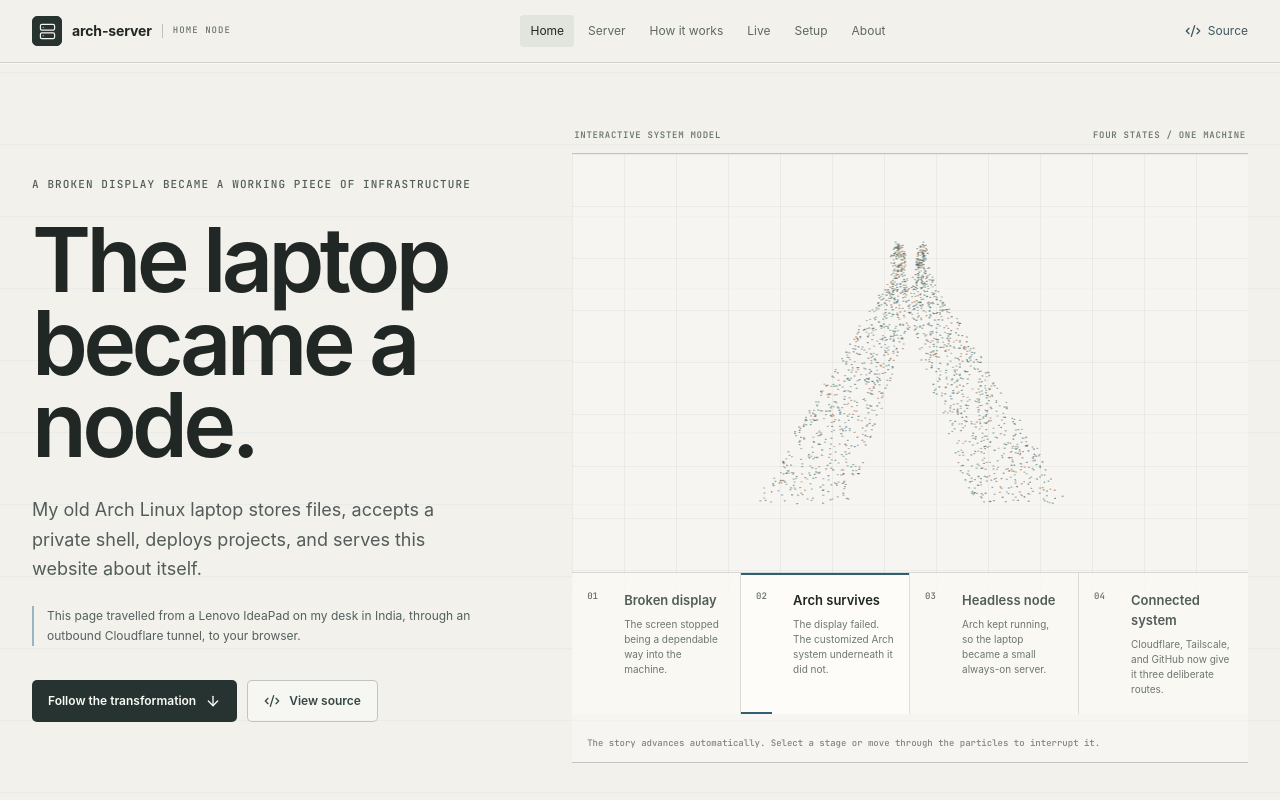
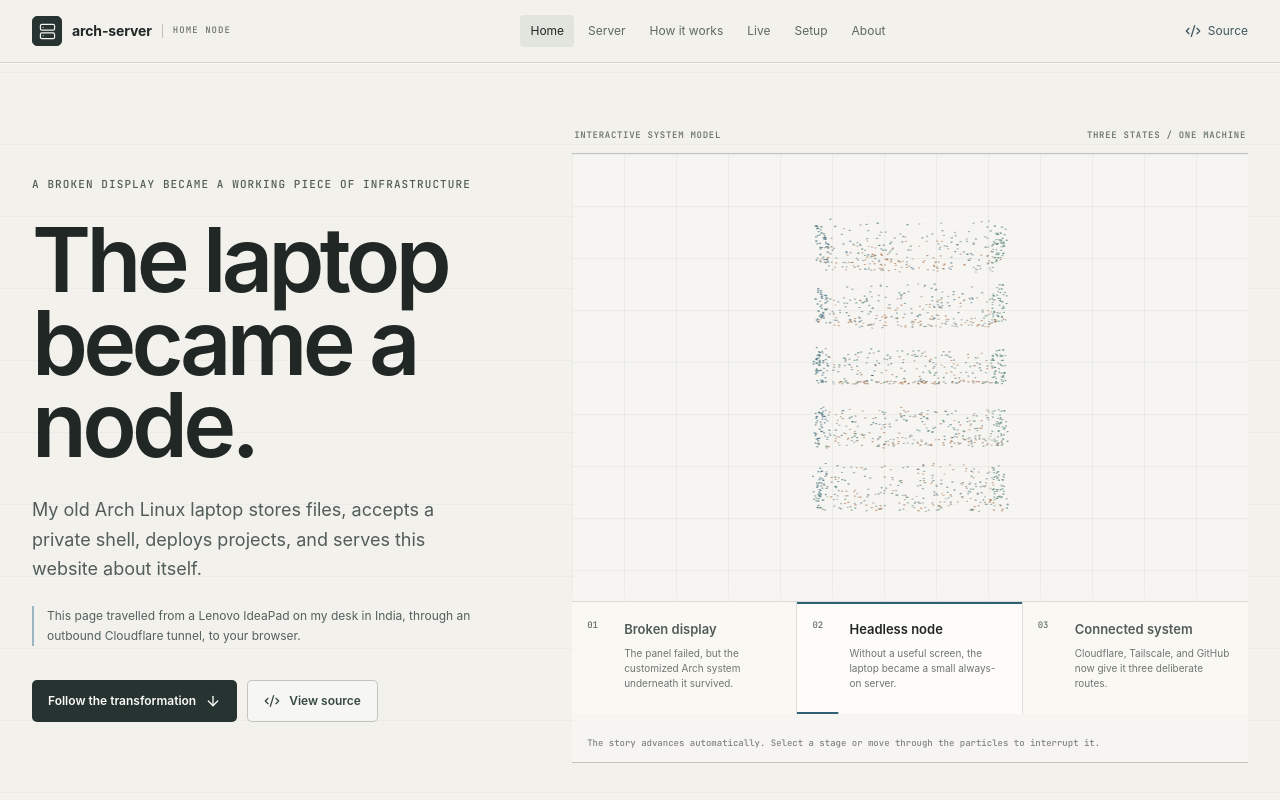
Before and after one commit to tanmayhutt/arch-server, a React (Vite) app in the folder website/: page / in a window 1280 px wide. Shown: the top 800 px of the page. Built offline with nearby package versions, Linux system fonts and the light colour scheme; no server answers.

Commit message:
refined the UI

```diff
--- a/website/src/components/NetworkGlobe.jsx
+++ b/website/src/components/NetworkGlobe.jsx
@@ -11,6 +11,19 @@ const random = (index, salt = 0) => {
   return value - Math.floor(value);
 };
 
+const archPoint = (index) => {
+  const y = -1.72 + random(index, 11) * 3.72;
+  const outerHalf = Math.max(0.05, (2 - y) * 0.61);
+  const innerHalf = y < 0.84 ? Math.max(0, (0.84 - y) * 0.35) : 0;
+  const side = random(index, 12) < 0.5 ? -1 : 1;
+  const fill = random(index, 13);
+  const x = innerHalf > 0
+    ? side * (innerHalf + fill * (outerHalf - innerHalf))
+    : (fill * 2 - 1) * outerHalf;
+  const crownCut = y > 1.18 && Math.abs(x) < (y - 1.18) * 0.16;
+  return [crownCut ? x + side * 0.17 : x, y, (random(index, 14) - 0.5) * 0.22];
+};
+
 const laptopPoint = (index) => {
   const section = index % 16;
   const t = random(index, 1);
@@ -22,7 +35,8 @@ const laptopPoint = (index) => {
     return [-2.25, 1.55 - t * 2.7, random(index, 2) * 0.12];
   }
   if (section < 12) {
-    return [-1.98 + t * 3.96, -0.92 + random(index, 3) * 2.16, (random(index, 4) - 0.5) * 0.06];
+    const [x, y, z] = archPoint(index);
+    return [x * 0.72, y * 0.55 + 0.18, z * 0.42 + 0.08];
   }
   const depth = random(index, 4);
   return [-2.65 + t * 5.3, -1.34 - depth * 0.72, (depth - 0.5) * 1.55];
@@ -37,19 +51,6 @@ const serverPoint = (index) => {
   if (face < 4) return [x, y, face % 2 ? 0.58 : -0.58];
   if (face < 6) return [face % 2 ? 1.28 : -1.28, y, z];
   return [x, -1.72 + rack * 0.86, z];
-};
-
-const archPoint = (index) => {
-  const y = -1.72 + random(index, 11) * 3.72;
-  const outerHalf = Math.max(0.05, (2 - y) * 0.61);
-  const innerHalf = y < 0.84 ? Math.max(0, (0.84 - y) * 0.35) : 0;
-  const side = random(index, 12) < 0.5 ? -1 : 1;
-  const fill = random(index, 13);
-  const x = innerHalf > 0
-    ? side * (innerHalf + fill * (outerHalf - innerHalf))
-    : (fill * 2 - 1) * outerHalf;
-  const crownCut = y > 1.18 && Math.abs(x) < (y - 1.18) * 0.16;
-  return [crownCut ? x + side * 0.17 : x, y, (random(index, 14) - 0.5) * 0.22];
 };
 
 const networkPoint = (index) => {
@@ -71,10 +72,9 @@ const buildShape = (factory) => {
 };
 
 const stages = [
-  ["01", "Broken display", "The screen stopped being a dependable way into the machine."],
-  ["02", "Arch survives", "The display failed. The customized Arch system underneath it did not."],
-  ["03", "Headless node", "Arch kept running, so the laptop became a small always-on server."],
-  ["04", "Connected system", "Cloudflare, Tailscale, and GitHub now give it three deliberate routes."],
+  ["01", "Broken display", "The panel failed, but the customized Arch system underneath it survived."],
+  ["02", "Headless node", "Without a useful screen, the laptop became a small always-on server."],
+  ["03", "Connected system", "Cloudflare, Tailscale, and GitHub now give it three deliberate routes."],
 ];
 
 const NetworkGlobe = () => {
@@ -83,7 +83,7 @@ const NetworkGlobe = () => {
   const [active, setActive] = useState(0);
   const [cycleKey, setCycleKey] = useState(0);
   const shouldReduceMotion = useReducedMotion();
-  const shapes = useMemo(() => [buildShape(laptopPoint), buildShape(archPoint), buildShape(serverPoint), buildShape(networkPoint)], []);
+  const shapes = useMemo(() => [buildShape(laptopPoint), buildShape(serverPoint), buildShape(networkPoint)], []);
 
   useEffect(() => { activeRef.current = active; }, [active]);
 
--- a/website/src/index.css
+++ b/website/src/index.css
@@ -1148,14 +1148,14 @@ body {
   bottom: 48px;
   left: 0;
   display: grid;
-  grid-template-columns: repeat(4, 1fr);
+  grid-template-columns: repeat(3, 1fr);
   border-top: 1px solid var(--line);
 }
 .scene-stage-picker button {
   position: relative;
   overflow: hidden;
   min-width: 0;
-  min-height: 116px;
+  min-height: 112px;
   display: grid;
   grid-template-columns: 28px 1fr;
   align-content: start;
--- a/website/src/pages/Home.jsx
+++ b/website/src/pages/Home.jsx
@@ -41,7 +41,7 @@ const Home = () => (
         </div>
       </div>
       <div className="hero-machine">
-        <div className="machine-kicker"><span>Interactive system model</span><span>Four states / one machine</span></div>
+        <div className="machine-kicker"><span>Interactive system model</span><span>Three states / one machine</span></div>
         <Suspense fallback={<div className="machine-scene machine-scene-loading" aria-label="Loading interactive system model" />}>
           <NetworkGlobe />
         </Suspense>
```
